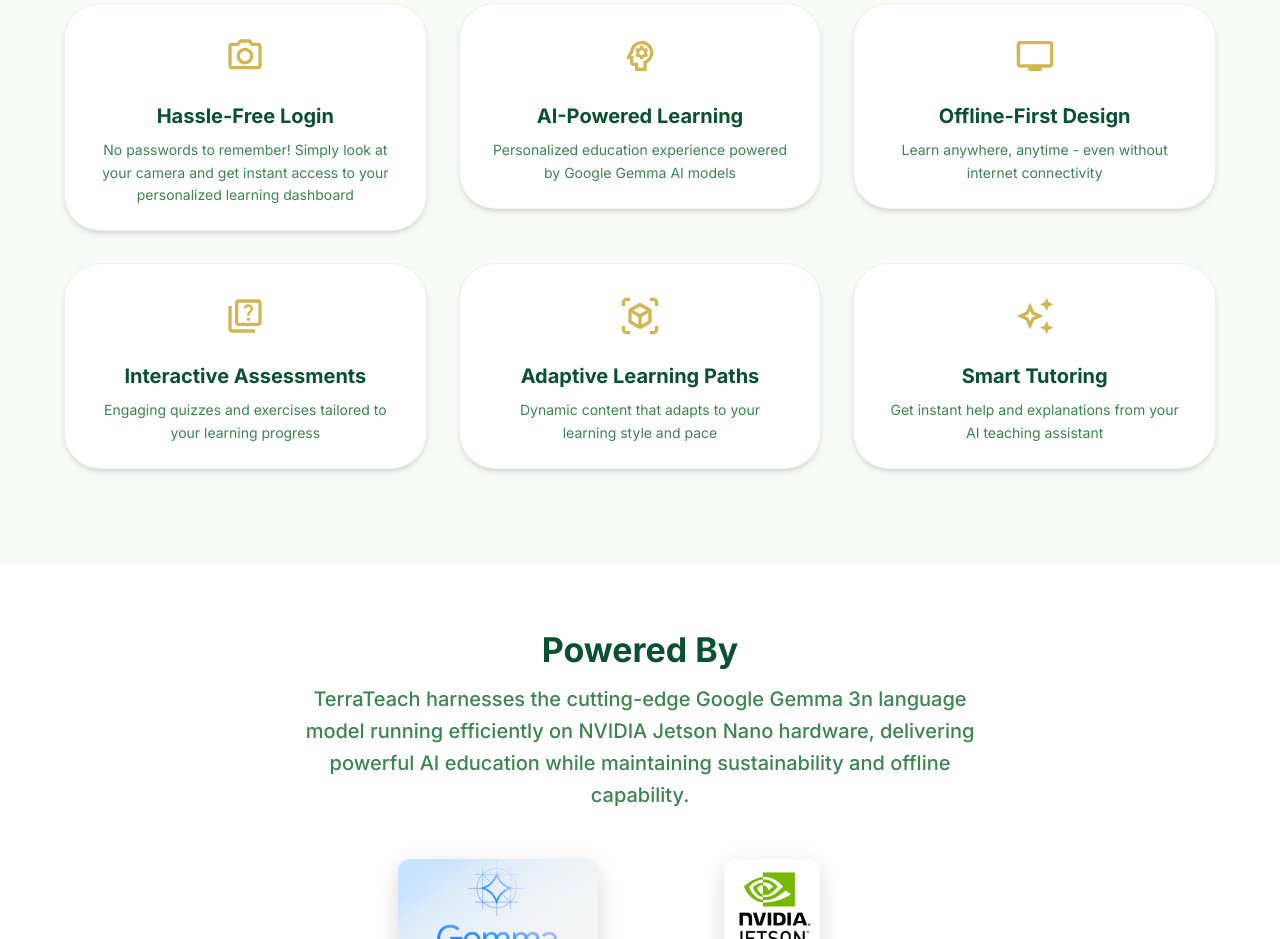
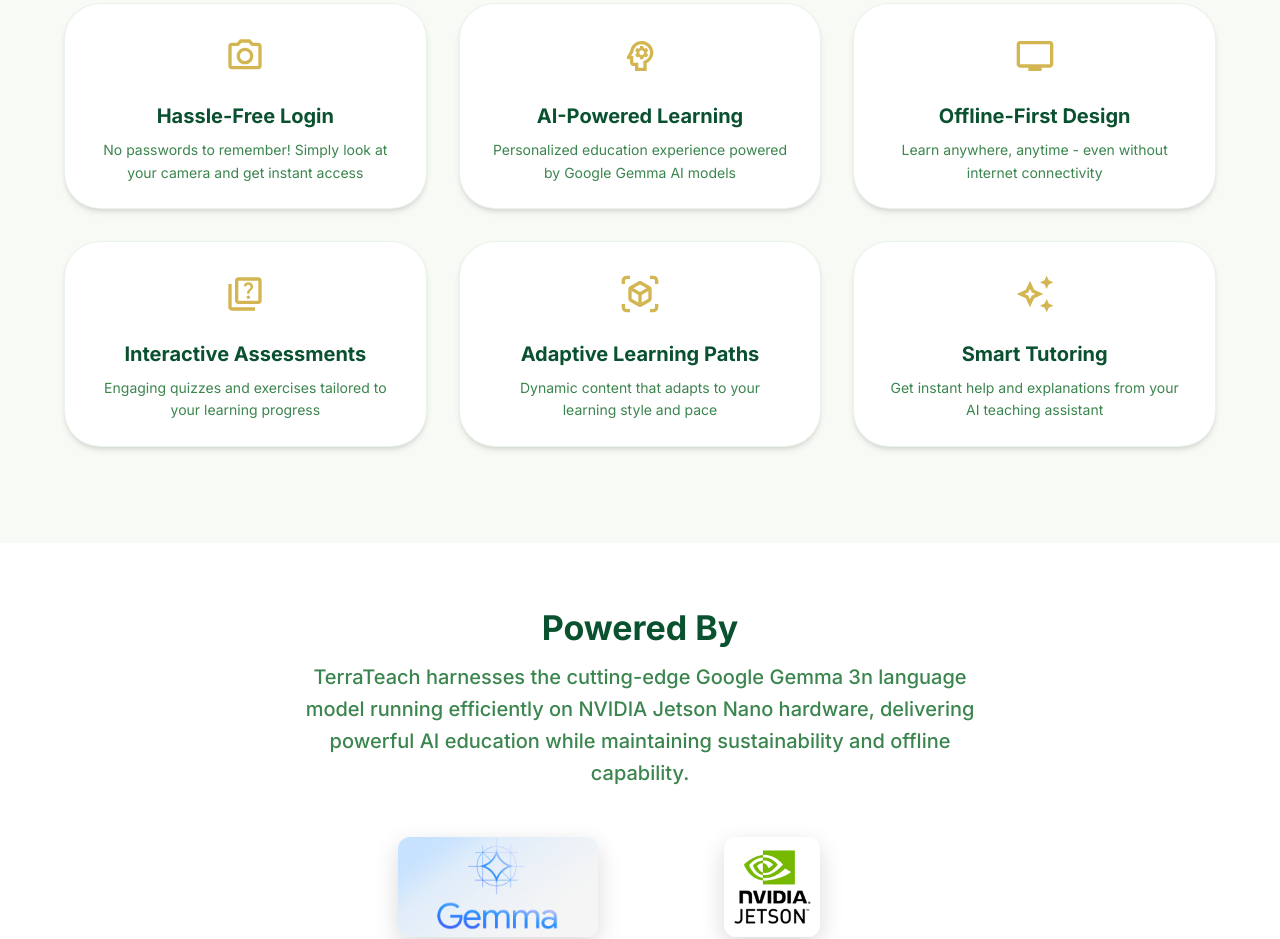
Before and after one commit to prasaddpathak/ai-tutor, a React (Vite) app in the folder frontend/: page / in a window 1280 px wide. Shown: the part 1040-1979 px from the top of the page. Built offline with nearby package versions, Linux system fonts and the light colour scheme; no server answers.

Commit message:
update landing page card

```diff
--- a/frontend/src/pages/Landing/LandingPage.tsx
+++ b/frontend/src/pages/Landing/LandingPage.tsx
@@ -35,7 +35,7 @@
     {
       icon: <CameraAltOutlined sx={{ fontSize: 40 }} />,
       title: 'Hassle-Free Login',
-      description: 'No passwords to remember! Simply look at your camera and get instant access to your personalized learning dashboard',
+      description: 'No passwords to remember! Simply look at your camera and get instant access',
     },
     {
       icon: <PsychologyOutlined sx={{ fontSize: 40 }} />,
```
Also changed, not shown: 1 other file (tests, documents, lock files or other folders).
